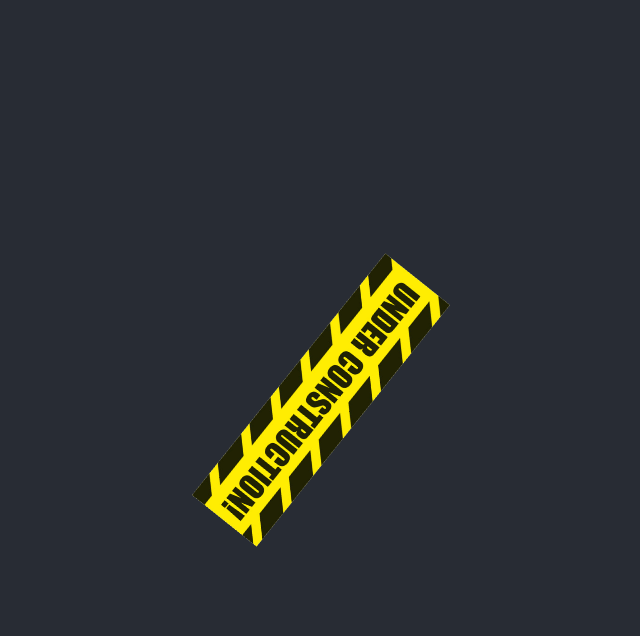
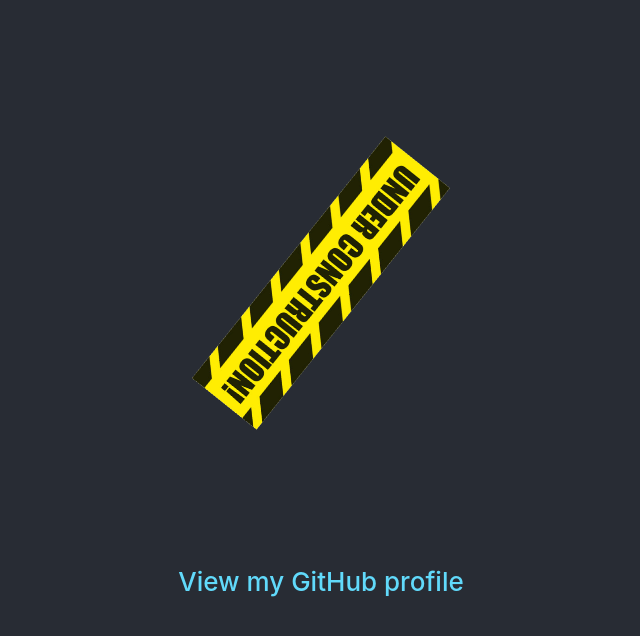
Before and after one commit to Kaygijzen/kaygijzen.github.io, a React (Create React App) app: page / in a window 1280 px wide. Shown: the top 636 px of the page, without its empty margins (319-959 px from the left). Built offline with nearby package versions, Linux system fonts and the light colour scheme.

Commit message:
construction

```diff
--- a/src/App.css
+++ b/src/App.css
@@ -19,13 +19,43 @@
   display: flex;
   flex-direction: column;
   align-items: center;
-  justify-content: center;
+  justify-content: space-evenly;
   font-size: calc(10px + 2vmin);
   color: white;
 }
 
 .App-link {
   color: #61dafb;
+  font-weight: 500;
+  -webkit-transition: -webkit-transform 0.2s;
+  transition: transform 0.2s;
+  display: inline-block;
+  text-decoration: none;
+  position: relative;
+  }
+  a:hover {
+  -webkit-transform: scale(0.9);
+  transform: scale(0.9);
+  }
+  a::before {
+  position: absolute;
+  top: -2px;
+  left: -7px;
+  box-sizing: content-box;
+  padding: 0 5px;
+  width: 100%;
+  height: 100%;
+  content: '';
+  opacity: 0;
+  -webkit-transition: opacity 0.2s, -webkit-transform 0.2s;
+  transition: opacity 0.2s, transform 0.2s;
+  -webkit-transform: scale(0.9);
+  transform: scale(0.9);
+  }
+  a:hover::before {
+  opacity: 1;
+  -webkit-transform: scale(1.2);
+  transform: scale(1.2);
 }
 
 @keyframes App-logo-spin {
--- a/src/App.js
+++ b/src/App.js
@@ -9,6 +9,14 @@ function App() {
           src={logo}
           className="App-logo"
           alt="logo" />
+        <a
+          className="App-link"
+          href="https://github.com/Kaygijzen"
+          target="_blank"
+          rel="noopener noreferrer"
+        >
+          View my GitHub profile
+        </a>
       </header>
     </div>
   );
```
